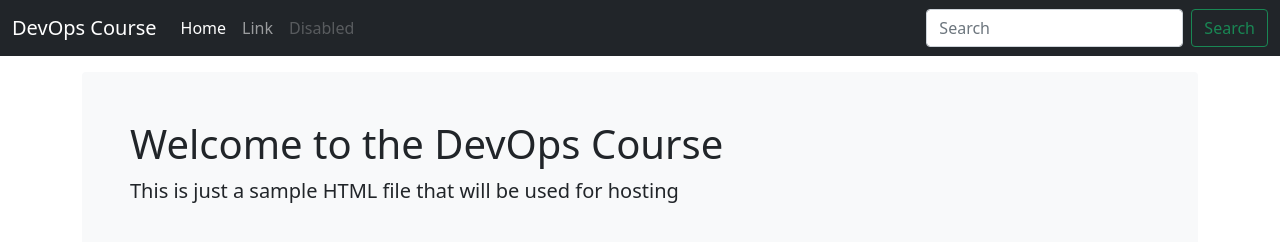
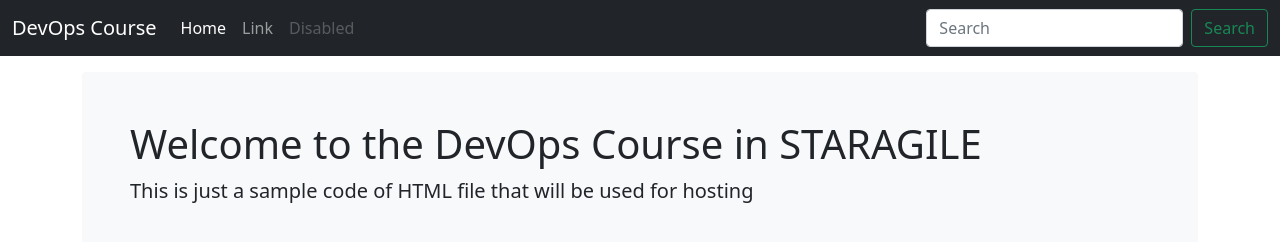
Before and after one commit to tejabuddaa/bootstrap_example, a plain HTML site: page index.html in a window 1280 px wide. Drawn offline with nearby package versions, Linux system fonts and the light colour scheme.

Commit message:
Update index.html

```diff
--- a/index.html
+++ b/index.html
@@ -107,8 +107,8 @@
 
 <main class="container">
   <div class="bg-light p-5 rounded">
-    <h1>Welcome to the DevOps Course</h1>
-    <p class="lead">This is just a sample HTML file that will be used for hosting</p>
+    <h1>Welcome to the DevOps Course in STARAGILE</h1>
+    <p class="lead">This is just a sample code of HTML file that will be used for hosting</p>
 
   </div>
 </main>
```
